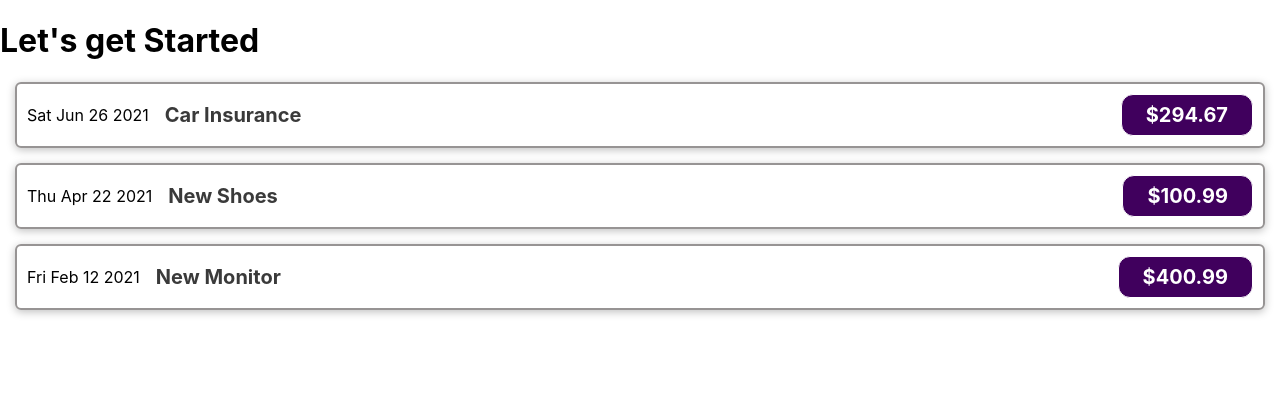
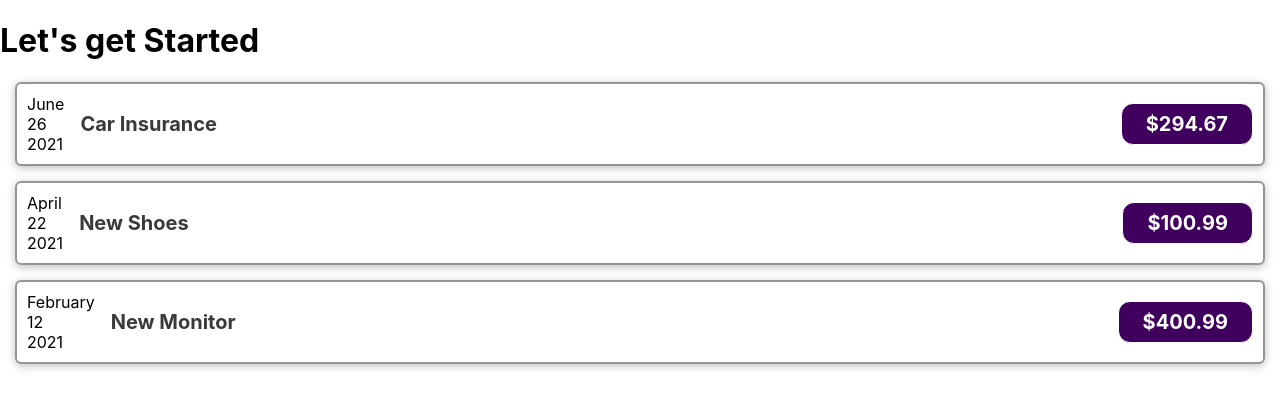
Before and after one commit to PatrickBoynton/expense-app, a React (Create React App) app: page / in a window 1280 px wide. Shown: the top 408 px of the page. Built offline with nearby package versions, Linux system fonts and the light colour scheme.

Commit message:
Added a section for displaying the date of the expenses.

```diff
--- a/src/components/ExpenseItem.js
+++ b/src/components/ExpenseItem.js
@@ -1,12 +1,17 @@
 import React from "react";
-import './ExpenseItem.css';
+import "./ExpenseItem.css";
 
 function ExpenseItem({expenses}) {
-
-
+    const month = expenses.date.toLocaleString("en-US", {month: "long"});
+    const day = expenses.date.toLocaleString("en-US", {day: "2-digit"});
+    const year = expenses.date.getFullYear();
     return (
         <div className="expense-item">
-            <time>{expenses.date.toDateString()}</time>
+            <div>
+                <div>{month}</div>
+                <div>{day}</div>
+                <div>{year}</div>
+            </div>
             <div className="expense-item__description">
                 <h2>{expenses.title}</h2>
                 <span className="expense-item__price">${expenses.amount}</span>
```
